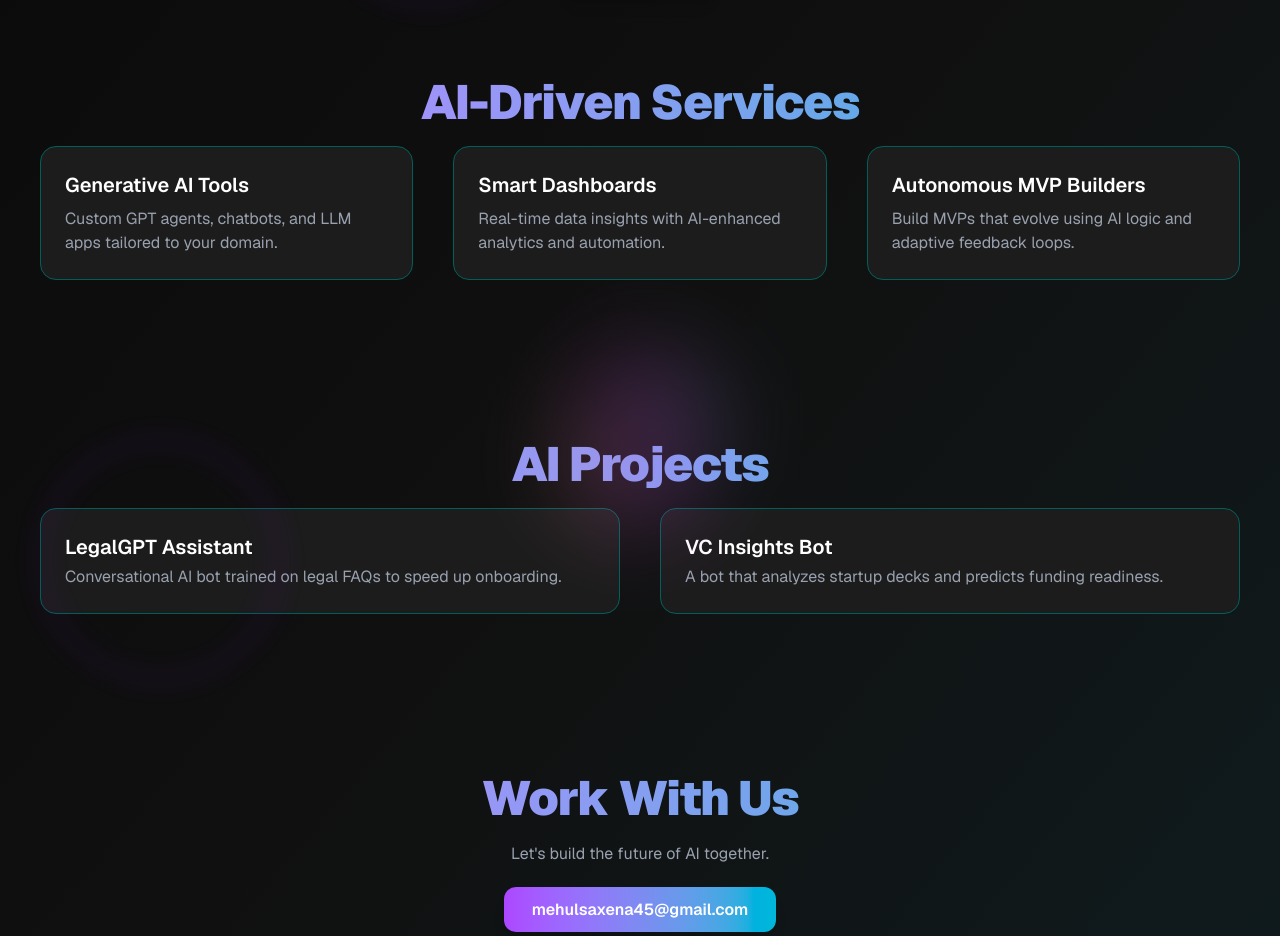
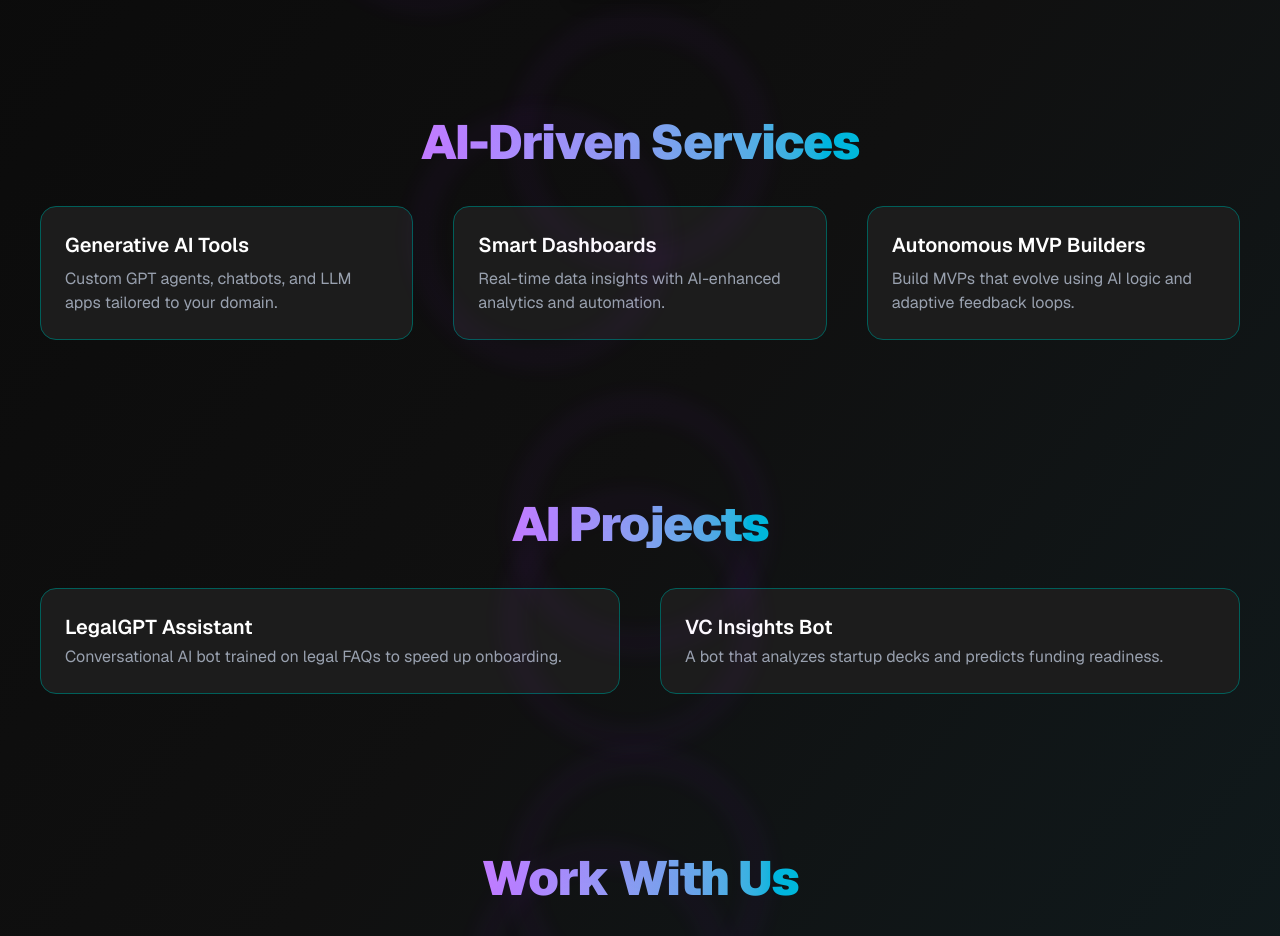
Before and after one commit to Beast2502/seedstark, a Next.js app: page / in a window 1280 px wide. Shown: the part 376-1312 px from the top of the page. Built offline with nearby package versions, Linux system fonts and the light colour scheme.

Commit message:
Check the source

```diff
--- a/src/app/page.js
+++ b/src/app/page.js
@@ -1,27 +1,15 @@
 "use client";
 
-import React, { useEffect, useState } from "react";
+import React from "react";
 import Head from "next/head";
-import { motion } from "framer-motion";
 import { FaGithub, FaLinkedin } from "react-icons/fa";
 import Image from "next/image";
-
-const pageVariants = {
-  initial: { opacity: 0, y: 0 },
-  animate: { opacity: 1, y: 0, transition: { duration: 0.7 } },
-};
-
+import { motion } from "framer-motion";
 
 export default function Page() {
+  return (
+    <div className="bg-gradient-to-br from-[#0a0a0a] via-[#101010] to-[#0f1c1f] min-h-screen text-white font-sans">
 
-
-  return (
-     <motion.div
-      variants={pageVariants}
-      initial="initial"
-      animate="animate"
-      className="bg-gradient-to-br from-[#0a0a0a] via-[#101010] to-[#0f1c1f] min-h-screen text-white font-sans"
-    >
       <Head>
         <title>SeedStark | AI-Powered Startup Studio</title>
         <meta
@@ -33,11 +21,7 @@ export default function Page() {
 
       {/* Header Section */}
       <header className="flex flex-col md:flex-row items-center justify-between px-6 py-6 border-b border-[#1e3a3a] gap-4 md:gap-0">
-        <motion.div
-          initial={{ opacity: 0, scale: 0.8 }}
-          animate={{ opacity: 1, scale: 1 }}
-          transition={{ duration: 0.6 }}
-        >
+        <div>
           <Image
             src="/vercel.svg"
             width={200}
@@ -45,30 +29,23 @@ export default function Page() {
             alt="SeedStark"
             className="object-contain"
           />
-        </motion.div>
+        </div>
 
         <nav className="flex flex-wrap gap-4 text-gray-300 justify-center text-sm md:text-base">
           {["Services", "Projects", "Contact"].map((section) => (
-            <motion.a
+            <a
               key={section}
               href={`#${section.toLowerCase()}`}
               className="hover:text-teal-300 transition-colors duration-200"
-              whileHover={{ scale: 1.1 }}
-              transition={{ type: "spring", stiffness: 300 }}
             >
               {section}
-            </motion.a>
+            </a>
           ))}
         </nav>
       </header>
 
       <main className="p-6 md:p-10">
-        <motion.section
-          className="w-full text-center"
-          initial={{ opacity: 0 }}
-          animate={{ opacity: 1 }}
-          transition={{ duration: 1 }}
-        >
+        <section className="w-full text-center mb-10">
           <div className="flex flex-col md:flex-row items-center justify-center gap-6 mb-10 relative">
             <motion.div
               className="absolute w-60 h-60 rounded-full border-2 border-purple-600 blur-md opacity-50 animate-spin-slow"
@@ -92,79 +69,76 @@ export default function Page() {
             </motion.h2>
           </div>
 
-          <motion.p
-            className="text-lg text-gray-400 max-w-2xl mx-auto leading-relaxed"
-            variants={pageVariants}
-          >
+          <p className="text-lg text-gray-400 max-w-2xl mx-auto leading-relaxed">
             At SeedStark, we build intelligent systems, smart assistants, and dynamic digital platforms that learn, adapt, and grow with your startup.
-          </motion.p>
+          </p>
 
-          <motion.button
-            className="mt-10 px-7 py-3 bg-gradient-to-r from-purple-500 to-cyan-500 hover:from-cyan-500 hover:to-purple-500 rounded-xl text-white font-semibold shadow-lg"
-            whileHover={{ scale: 1.07 }}
-            transition={{ type: "spring", stiffness: 300 }}
-          >
+          <button className="mt-10 px-7 py-3 bg-gradient-to-r from-purple-500 to-cyan-500 hover:from-cyan-500 hover:to-purple-500 rounded-xl text-white font-semibold shadow-lg">
             Get Started
-          </motion.button>
-        </motion.section>
+          </button>
+        </section>
 
-        <motion.section id="services" className="py-20" variants={pageVariants}>
+        <section id="services" className="py-20">
+          <div className="flex flex-col md:flex-row items-center justify-center gap-6 mb-10 relative">
+            <motion.div
+              className="absolute w-60 h-60 rounded-full border-2 border-purple-600 blur-md opacity-50 animate-spin-slow"
+              style={{ zIndex: 0 }}
+            />
 
-          <h3
-            className="text-center mb-5 text-2xl md:text-5xl font-black tracking-tight z-10 text-transparent bg-clip-text bg-gradient-to-r from-purple-400 to-cyan-500"
-          >
 
-            AI-Driven Services</h3>
+
+            <motion.h2
+              className="text-3xl md:text-5xl font-black tracking-tight z-10 text-transparent bg-clip-text bg-gradient-to-r from-purple-400 to-cyan-500"
+              initial={{ scale: 0.8 }}
+              animate={{ scale: 1 }}
+              transition={{ duration: 0.8 }}
+            >
+              <motion.div
+                className="absolute w-60 h-60 rounded-full border-2 border-purple-600 blur-md opacity-50 animate-spin-slow"
+                style={{ zIndex: 0 }}
+              />
+
+              AI-Driven Services
+            </motion.h2>
+          </div>
+
           <div className="grid md:grid-cols-3 gap-10">
             {["Generative AI Tools", "Smart Dashboards", "Autonomous MVP Builders"].map((title, i) => (
-              <motion.div
-                key={title}
-                className="bg-[#1c1c1c] p-6 rounded-2xl border border-teal-800"
-                whileHover={{ scale: 1.03 }}
-              >
+              <div key={title} className="bg-[#1c1c1c] p-6 rounded-2xl border border-teal-800">
                 <h4 className="text-xl font-semibold text-white mb-2">{title}</h4>
                 <p className="text-gray-400">
                   {i === 0 && "Custom GPT agents, chatbots, and LLM apps tailored to your domain."}
                   {i === 1 && "Real-time data insights with AI-enhanced analytics and automation."}
                   {i === 2 && "Build MVPs that evolve using AI logic and adaptive feedback loops."}
                 </p>
-              </motion.div>
+              </div>
             ))}
           </div>
-        </motion.section>
+        </section>
 
-        <motion.section id="projects" className="py-20" variants={pageVariants}>
-          <h3
-            className="mb-5 text-center text-2xl md:text-5xl font-black tracking-tight z-10 text-transparent bg-clip-text bg-gradient-to-r from-purple-400 to-cyan-500"
-
-          >
+        <section id="projects" className="py-20">
+          <div className="flex flex-col md:flex-row items-center justify-center gap-6 mb-10 relative">
             <motion.div
               className="absolute w-60 h-60 rounded-full border-2 border-purple-600 blur-md opacity-50 animate-spin-slow"
               style={{ zIndex: 0 }}
             />
 
-            <motion.div
-              initial={{ scale: 0.9, rotate: 0 }}
-              animate={{ rotate: [0, 360], scale: [1, 1.1, 1] }}
-              transition={{ duration: 10, repeat: Infinity, ease: "linear" }}
-              className="relative flex justify-center items-center z-10"
+
+
+            <motion.h2
+              className="text-3xl md:text-5xl font-black tracking-tight z-10 text-transparent bg-clip-text bg-gradient-to-r from-purple-400 to-cyan-500"
+              initial={{ scale: 0.8 }}
+              animate={{ scale: 1 }}
+              transition={{ duration: 0.8 }}
             >
               <motion.div
-                className="absolute w-35 h-44 bg-gradient-to-tr from-cyan-400 via-fuchsia-500 to-yellow-400 blur-2xl opacity-30 rounded-full"
-                animate={{ scale: [1, 1.05, 1], opacity: [0.2, 0.4, 0.2] }}
-                transition={{ duration: 3, repeat: Infinity }}
+                className="absolute w-60 h-60 rounded-full border-2 border-purple-600 blur-md opacity-50 animate-spin-slow"
+                style={{ zIndex: 0 }}
               />
-              {/* <motion.div
-                animate={{ x, y }}
-                transition={{ duration: 0.01, ease: 'linear' }}
-                className="fixed top-0 left-0 z-50 w-20 h-20"
-              >
-                <motion.div className="absolute w-36 h-36 rounded-full border border-cyan-500 opacity-60 animate-ping" />
 
-              </motion.div> */}
-            </motion.div>
-
-            AI Projects</h3>
+              AI Projects
+            </motion.h2>
+          </div>
           <div className="grid md:grid-cols-2 gap-10">
             {[
               {
@@ -176,49 +150,59 @@ export default function Page() {
                 desc: "A bot that analyzes startup decks and predicts funding readiness.",
               },
             ].map(({ title, desc }) => (
-              <motion.div
-                key={title}
-                className="bg-[#1c1c1c] p-6 rounded-2xl border border-teal-800"
-                whileHover={{ scale: 1.03 }}
-              >
+              <div key={title} className="bg-[#1c1c1c] p-6 rounded-2xl border border-teal-800">
                 <h4 className="text-white text-xl font-semibold mb-1">{title}</h4>
                 <p className="text-gray-400">{desc}</p>
-              </motion.div>
+              </div>
             ))}
           </div>
+        </section>
 
-        </motion.section>
+        <section id="contact" className="py-20 text-center">
+          <div className="flex flex-col md:flex-row items-center justify-center gap-6 mb-10 relative">
+            <motion.div
+              className="absolute w-60 h-60 rounded-full border-2 border-purple-600 blur-md opacity-50 animate-spin-slow"
+              style={{ zIndex: 0 }}
+            />
 
-        <motion.section id="contact" className="py-20 text-center" variants={pageVariants}>
-          <h3
 
-            className="mb-5 text-center text-2xl md:text-5xl font-black tracking-tight z-10 text-transparent bg-clip-text bg-gradient-to-r from-purple-400 to-cyan-500"
 
-          >Work With Us</h3>
+            <motion.h2
+              className="text-3xl md:text-5xl font-black tracking-tight z-10 text-transparent bg-clip-text bg-gradient-to-r from-purple-400 to-cyan-500"
+              initial={{ scale: 0.8 }}
+              animate={{ scale: 1 }}
+              transition={{ duration: 0.8 }}
+            >
+              <motion.div
+                className="absolute w-60 h-60 rounded-full border-2 border-purple-600 blur-md opacity-50 animate-spin-slow"
+                style={{ zIndex: 0 }}
+              />
+
+              Work With Us
+            </motion.h2>
+          </div>
           <p className="text-gray-400 mb-8 text-base max-w-md mx-auto">
             Let's build the future of AI together.
           </p>
-          <motion.a
+          <a
             href="mailto:mehulsaxena45@gmail.com"
-            className="mt-10 px-7 py-3 bg-gradient-to-r from-purple-500 to-cyan-500 hover:from-cyan-500 hover:to-purple-500 rounded-xl text-white font-semibold shadow-lg"
-            whileHover={{ scale: 1.1 }}
+            className="mt-10 inline-block px-7 py-3 bg-gradient-to-r from-purple-500 to-cyan-500 hover:from-cyan-500 hover:to-purple-500 rounded-xl text-white font-semibold shadow-lg"
           >
             mehulsaxena45@gmail.com
-          </motion.a>
-
-        </motion.section>
+          </a>
+        </section>
       </main>
 
       <footer className="border-t border-gray-800 text-center text-gray-500 text-sm py-6 px-4">
         <div className="flex justify-center gap-6 mb-4 flex-wrap">
-          <a
+          {/* <a
             href="https://github.com/Beast2502"
             target="_blank"
             rel="noopener noreferrer"
             className="hover:text-white"
           >
             <FaGithub size={24} />
-          </a>
+          </a> */}
           <a
             href="https://www.linkedin.com/in/mehul-saxena-826a1812b/"
             target="_blank"
@@ -230,6 +214,6 @@ export default function Page() {
         </div>
         <p className="text-xs sm:text-sm">©2025 SeedStark. All rights reserved.</p>
       </footer>
-    </motion.div>
+    </div>
   );
 }
```
